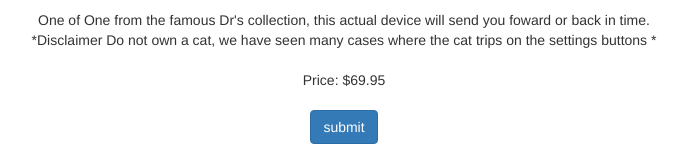
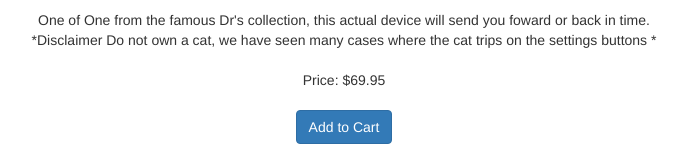
Before and after one commit to gho5tone/comp598nsp, a PHP site: page /item.php in a window 1280 px wide. Shown: the part 872-1016 px from the top of the page, without its empty margins (296-983 px from the left). Run offline with PHP 8.4, Linux system fonts and the light colour scheme.

Commit message:
adding final stuff and detail, need to check session

```diff
--- a/item.php
+++ b/item.php
@@ -36,7 +36,7 @@
                 Price: $69.95
                 <br>
                 <br>
-            <input type="submit" name="submit" value="submit" class="btn btn-primary">
+            <input type="submit" name="submit" value="Add to Cart" class="btn btn-primary">
             <!--/a-->
             </div>
         </form>
@@ -49,9 +49,9 @@
                 die("Connection failed: " . $mysqli->connect_error);
             }
             $queryInsertGuest = "Insert into bobenterprise.buyers(fName,lName,email) values('guest', 'yahoo', 'guest@email.com')";
-            $queryInserttoCart = "Insert into bobenterprise.purchaseItem(productId, buyersId,numberOfItems,totalPrice)
+        $queryInserttoCart = "Insert into bobenterprise.purchaseItem(productId, buyersId,numberOfItems,totalPrice)
 values( 1, (SELECT id FROM buyers ORDER BY id DESC LIMIT 1), 1, (select price from bobenterprise.items where itemNumber = '1'));";
-            $queryCheckCart ="select numberOfItems from bobenterprise.purchaseitem where buyersId = (SELECT id FROM buyers ORDER BY id DESC LIMIT 1);";
+        $queryCheckCart ="select numberOfItems from bobenterprise.purchaseitem where buyersId = (SELECT id FROM buyers ORDER BY id DESC LIMIT 1);";
             mysqli_query($mysqli, $queryInsertGuest ) or die("Query fail: " . mysqli_error());
             mysqli_query($mysqli, $queryInserttoCart);
 //            $_SESSION['cartNum'] = mysqli_query($mysqli, $queryCheckCart);
```
